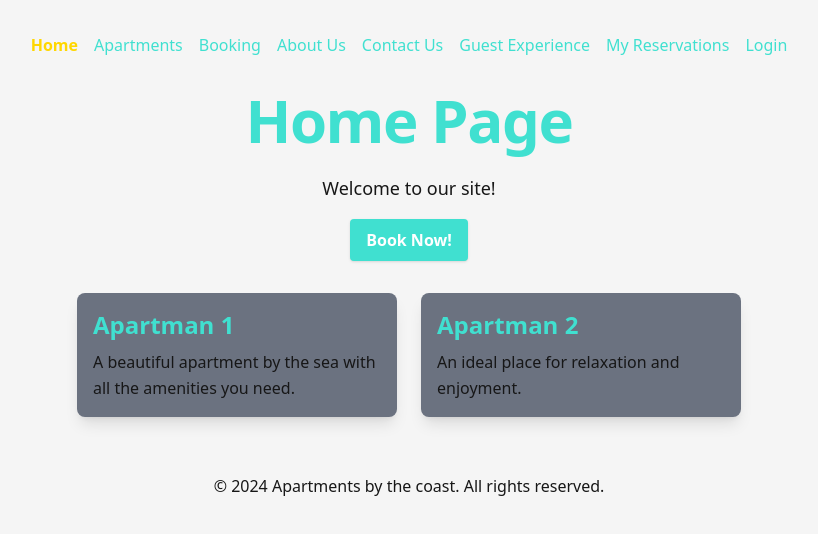
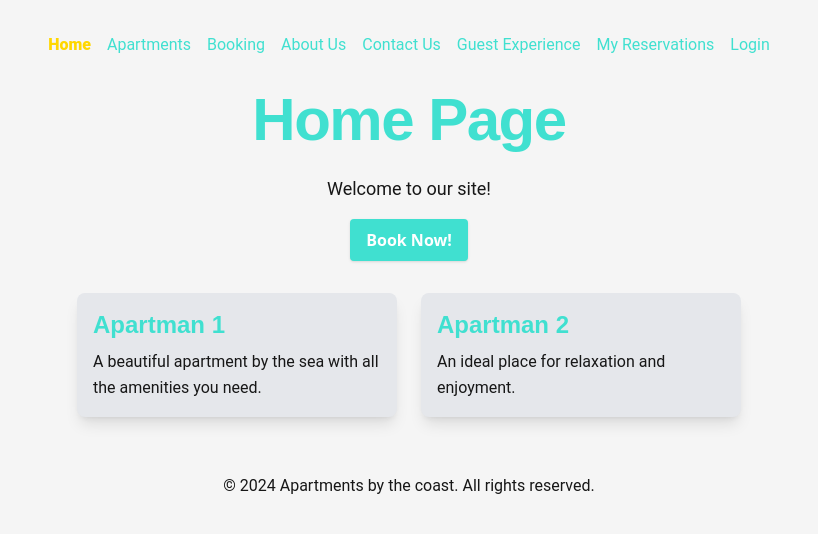
Before and after one commit to ivan17039/HCI, a Next.js app in the folder source/: page / in a window 1280 px wide. Shown: the top 534 px of the page, without its empty margins (231-1049 px from the left). Built offline with nearby package versions, Linux system fonts and the light colour scheme.

Commit message:
Added classes all homepage funcitionality

```diff
--- a/source/src/app/globals.css
+++ b/source/src/app/globals.css
@@ -5,6 +5,7 @@
 :root {
   --background: #f5f5f5; /* Svijetlo siva za dnevni način rada */
   --foreground: #171717;
+  --navbar-height: 4rem;
 }
 
 @media (prefers-color-scheme: dark) {
@@ -12,6 +13,36 @@
     --background: #1a1a1a; /* Tamno siva za noćni način rada */
     --foreground: #ededed;
   }
+}
+@layer components {
+  .nav-link {
+    @apply text-primary relative transition-all duration-300 ease-in-out font-bold;
+  }
+
+  .nav-link:hover {
+    @apply text-accent font-bold; /* Promjena boje pri hoveru */
+  }
+
+  .nav-link::after {
+    content: "";
+    @apply absolute bottom-0 left-0 w-0 h-[2px] bg-accent transition-all duration-300;
+  }
+
+  .nav-link:hover::after {
+    @apply w-full; /* Pojava linije ispod linka pri hoveru */
+  }
+
+  .nav-link:hover {
+    @apply scale-105; /* Lagani scale efekt za povećanje */
+  }
+
+}
+
+
+
+p, li {
+  font-family: "Roboto", sans-serif;
+
 }
 
 
@@ -22,6 +53,7 @@ body {
 }
 
 h1, h2, h3 {
+  font-family: "Montserrat", sans-serif;
   @apply text-primary font-bold ;
 }
 
@@ -38,8 +70,10 @@ button {
 }
 
 .card {
-  @apply bg-gray-500 shadow-lg rounded-lg overflow-hidden transition-transform transform hover:scale-105;
+  @apply bg-gray-200 shadow-lg rounded-lg overflow-hidden transition-transform transform hover:scale-105;
+
 }
+
 
 .card:hover {
   @apply shadow-xl;
```
